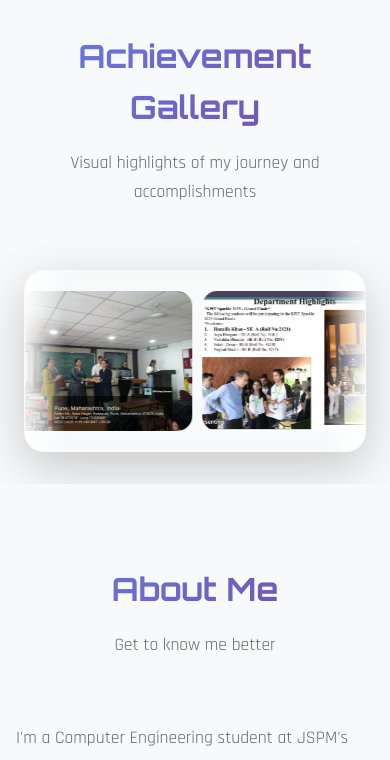
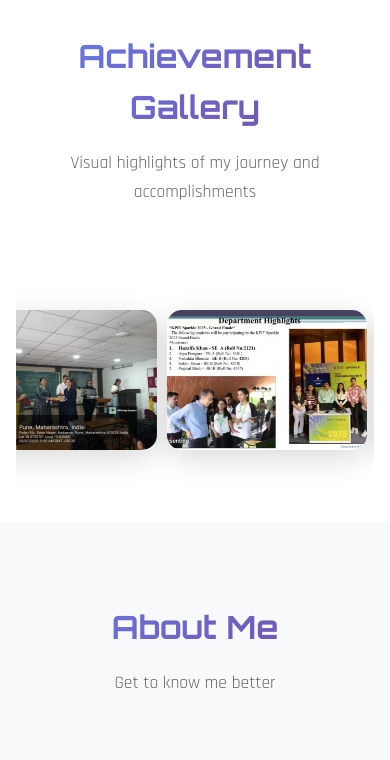
Before and after one commit to HuzaifaKhan-1/Huzaifa-Khan-Portfolio, a Flask app: page / in a window 390 px wide. Shown: the part 845-1605 px from the top of the page. Run offline with Flask 3, Linux system fonts and the light colour scheme.

Commit message:
Assistant checkpoint: Remove greyish background and margins from gallery
Assistant generated file changes:
- static/css/style.css: Remove greyish background and reduce margins in achievement gallery, Update gallery track margin and achievement item styling, Remove fade gradients from gallery container, Update mobile responsive design for achievement gallery

---

User prompt:

Remove that greyish background ..Also reduce the margin padding from left and right it must look like photos are floating in the section in Achievement gallery

Replit-Commit-Author: Assistant
Replit-Commit-Session-Id: d166e2d0-93e5-4fca-8af2-44220c6f0a46

```diff
--- a/static/css/style.css
+++ b/static/css/style.css
@@ -514,8 +514,8 @@ body {
 
 /* Achievement Gallery Section */
 .achievement-gallery-section {
-    background: var(--bg-secondary);
-    padding: 4rem 1rem;
+    background: transparent;
+    padding: 4rem 0;
 }
 
 .achievement-gallery {
@@ -526,60 +526,24 @@ body {
 .gallery-container {
     position: relative;
     overflow: hidden;
-    border-radius: 20px;
-    background: rgba(255, 255, 255, 0.05);
-    backdrop-filter: blur(20px);
-    border: 1px solid rgba(255, 255, 255, 0.1);
-    box-shadow: var(--shadow-heavy);
+    border-radius: 0;
+    background: transparent;
+    backdrop-filter: none;
+    border: none;
+    box-shadow: none;
 }
 
 .gallery-container::before,
 .gallery-container::after {
-    content: '';
-    position: absolute;
-    top: 0;
-    bottom: 0;
-    width: 80px;
-    z-index: 10;
-    pointer-events: none;
-}
-
-.gallery-container::before {
-    left: 0;
-    background: linear-gradient(90deg,
-        rgba(10, 10, 15, 0.9) 0%,
-        rgba(10, 10, 15, 0.7) 30%,
-        transparent 100%);
-}
-
-.gallery-container::after {
-    right: 0;
-    background: linear-gradient(-90deg,
-        rgba(10, 10, 15, 0.9) 0%,
-        rgba(10, 10, 15, 0.7) 30%,
-        transparent 100%);
-}
-
-[data-theme="light"] .gallery-container::before {
-    background: linear-gradient(90deg,
-        rgba(255, 255, 255, 0.9) 0%,
-        rgba(255, 255, 255, 0.7) 30%,
-        transparent 100%);
-}
-
-[data-theme="light"] .gallery-container::after {
-    background: linear-gradient(-90deg,
-        rgba(255, 255, 255, 0.9) 0%,
-        rgba(255, 255, 255, 0.7) 30%,
-        transparent 100%);
+    display: none;
 }
 
 .gallery-track {
     display: flex;
     transition: transform 0.6s cubic-bezier(0.25, 0.8, 0.25, 1);
     will-change: transform;
-    padding: 20px 0;
-    margin-left: 20px;
+    padding: 40px 0;
+    margin-left: 0;
 }
 
 .achievement-item {
@@ -592,7 +556,8 @@ body {
     overflow: hidden;
     cursor: pointer;
     transition: var(--transition);
-    background: var(--bg-tertiary);
+    background: transparent;
+    box-shadow: var(--shadow-medium);
 }
 
 .achievement-item:hover {
@@ -658,7 +623,7 @@ body {
 /* Mobile Responsive Design for Achievement Gallery */
 @media (max-width: 768px) {
     .achievement-gallery-section {
-        padding: 3rem 0.5rem;
+        padding: 3rem 0;
     }
 
     .section-title {
@@ -670,13 +635,8 @@ body {
     }
 
     .achievement-gallery {
-        padding: 0 0.5rem;
+        padding: 0;
         margin-top: 1.5rem;
-    }
-
-    .gallery-container::before,
-    .gallery-container::after {
-        width: 60px;
     }
 
     .achievement-item {
@@ -696,7 +656,7 @@ body {
 
 @media (max-width: 480px) {
     .achievement-gallery-section {
-        padding: 2rem 0.25rem;
+        padding: 2rem 0;
     }
 
     .section-title {
@@ -709,12 +669,7 @@ body {
     }
 
     .achievement-gallery {
-        padding: 0 0.25rem;
-    }
-
-    .gallery-container::before,
-    .gallery-container::after {
-        width: 40px;
+        padding: 0;
     }
 
     .achievement-item {
```
